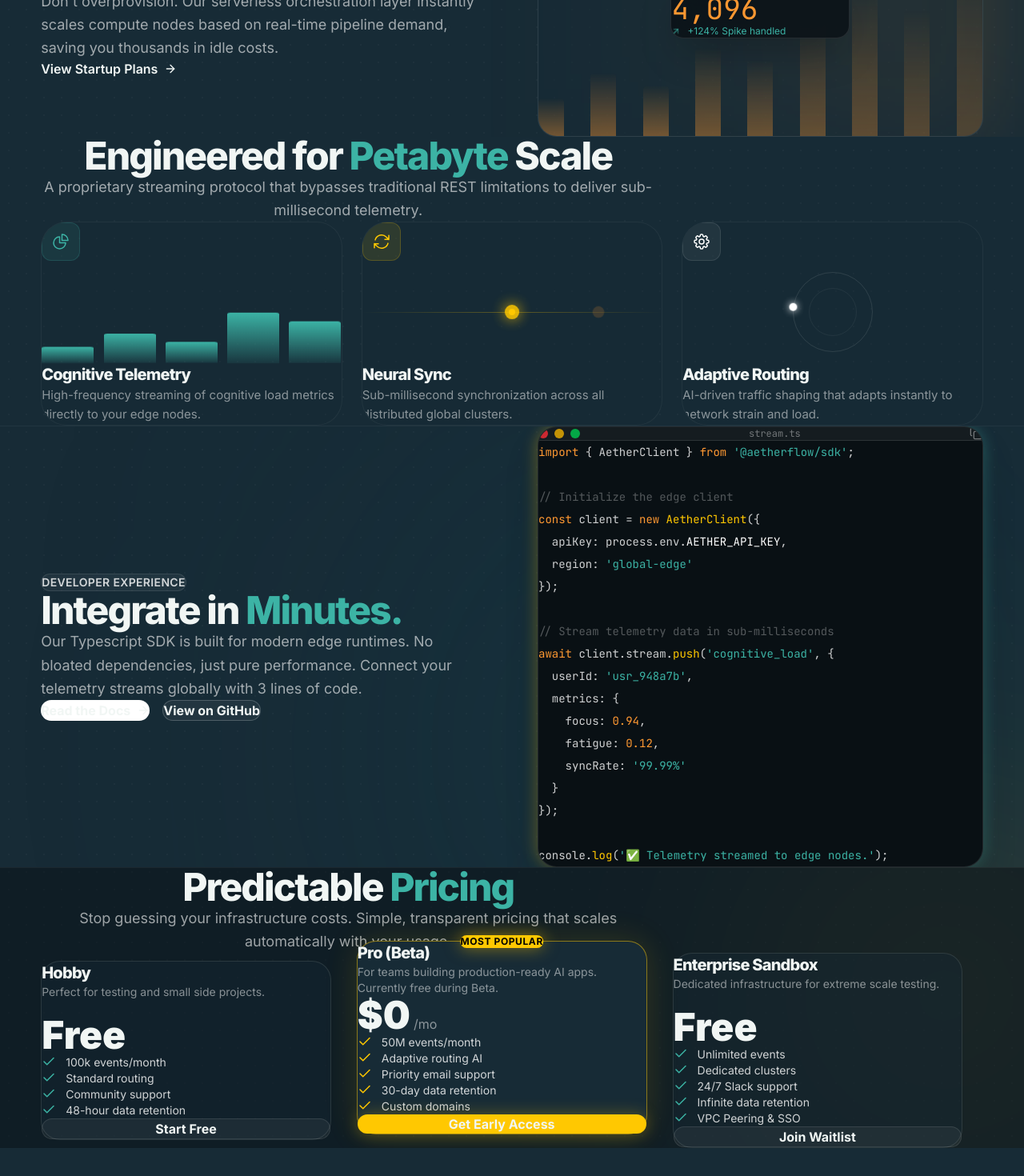
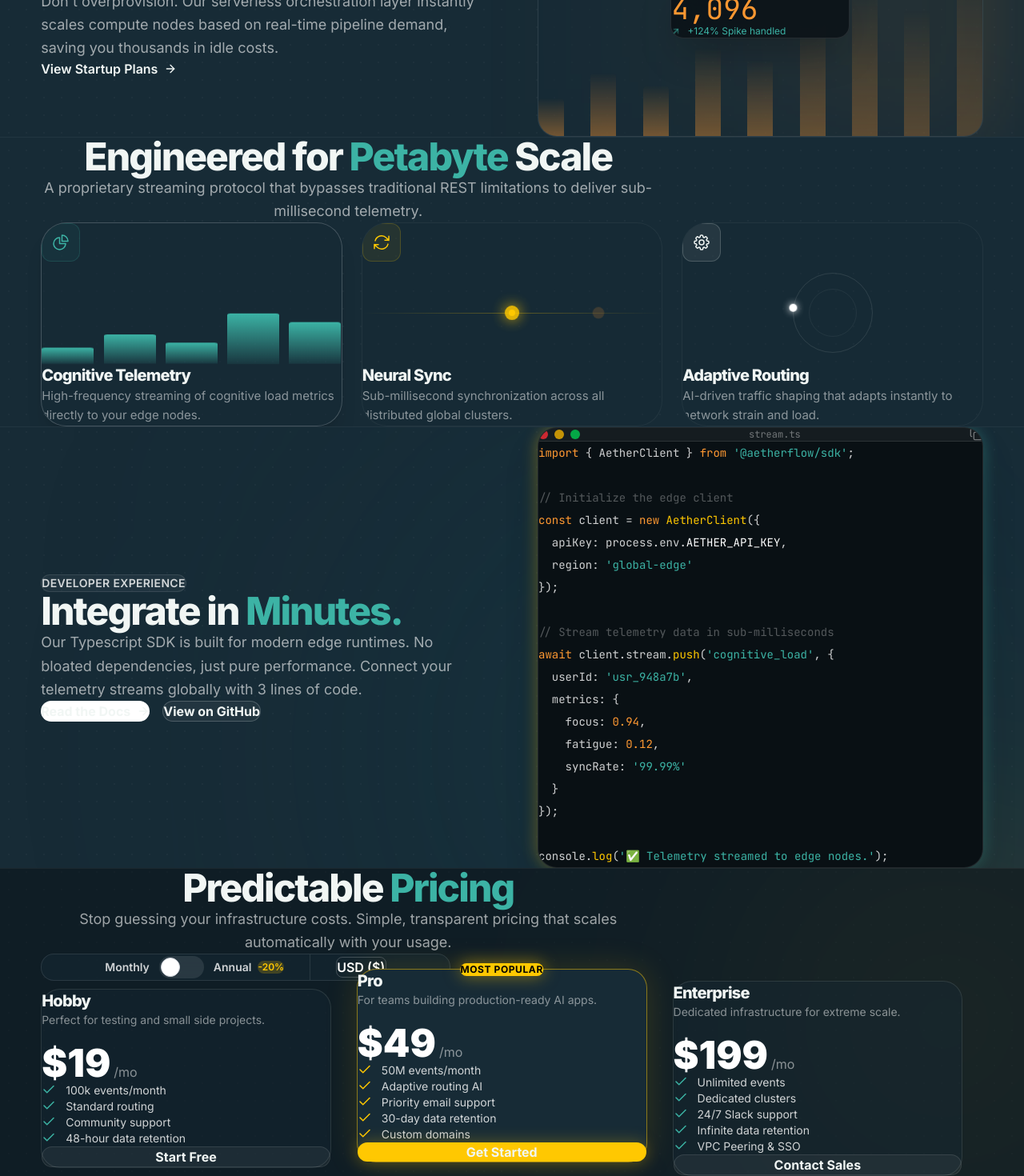
Before and after one commit to Khushisawalkar/frontend, a Next.js app: page / in a window 1280 px wide. Shown: the part 1473-2943 px from the top of the page at 80% size. Before the commit the page ends 2908 px from the top, so only its background shows below. Built offline with nearby package versions, Linux system fonts and the light colour scheme.

Commit message:
Phase 1 Compliance Architecture

```diff
--- a/src/app/layout.tsx
+++ b/src/app/layout.tsx
@@ -14,10 +14,18 @@ const mono = JetBrains_Mono({
   display: "swap",
 });
 
+import { Viewport } from "next";
+
+export const viewport: Viewport = {
+  themeColor: "#172B36",
+  width: "device-width",
+  initialScale: 1,
+};
+
 export const metadata: Metadata = {
-  title: "AetherFlow | AI Infrastructure",
+  title: "AetherFlow | Advanced AI Telemetry Platform",
   description:
-    "Build, orchestrate and scale AI infrastructure with enterprise-grade automation.",
+    "Build, orchestrate, and scale AI infrastructure with sub-millisecond telemetry and enterprise-grade automation.",
   keywords: [
     "AI",
     "Infrastructure",
@@ -25,15 +33,29 @@ export const metadata: Metadata = {
     "Machine Learning",
     "Cloud",
     "Data",
+    "Telemetry",
+    "Edge Nodes"
   ],
   authors: [{ name: "Khushi Sawalkar" }],
   creator: "Khushi Sawalkar",
-  themeColor: "#172B36",
   openGraph: {
     title: "AetherFlow",
-    description:
-      "Enterprise AI Infrastructure Platform",
+    description: "Enterprise AI Infrastructure Platform",
+    url: "https://Khushisawalkar.github.io/frontend/",
+    siteName: "AetherFlow",
+    images: [
+      {
+        url: "https://Khushisawalkar.github.io/frontend/og.png",
+        width: 1200,
+        height: 630,
+      },
+    ],
     type: "website",
+  },
+  twitter: {
+    card: "summary_large_image",
+    title: "AetherFlow | Advanced AI Telemetry Platform",
+    description: "Build, orchestrate, and scale AI infrastructure with sub-millisecond telemetry.",
   },
 };
 
--- a/src/components/features/Features.tsx
+++ b/src/components/features/Features.tsx
@@ -1,9 +1,11 @@
 "use client";
 
-import { useEffect, useRef } from "react";
+import { useEffect, useRef, useState } from "react";
+import { ChevronDown } from "lucide-react";
 
 export default function Features() {
   const containerRef = useRef<HTMLDivElement>(null);
+  const [activeIndex, setActiveIndex] = useState<number>(0);
 
   useEffect(() => {
     const container = containerRef.current;
@@ -12,6 +14,9 @@ export default function Features() {
     const cards = container.querySelectorAll('.bento-card');
 
     const handleMouseMove = (e: MouseEvent) => {
+      // Glow effect only runs on desktop to save mobile performance
+      if (window.innerWidth < 768) return;
+
       cards.forEach((card) => {
         const rect = (card as HTMLElement).getBoundingClientRect();
         const x = e.clientX - rect.left;
@@ -26,18 +31,57 @@ export default function Features() {
     return () => container.removeEventListener("mousemove", handleMouseMove);
   }, []);
 
+  const features = [
+    {
+      title: "Cognitive Telemetry",
+      desc: "High-frequency streaming of cognitive load metrics directly to your edge nodes.",
+      icon: "chart-pie.svg",
+      color: "#3CB3A5",
+      animation: (
+         <div className="h-32 w-full mb-8 flex items-end gap-3 px-4 pt-4">
+            {[40, 70, 45, 90, 60].map((height, i) => (
+              <div key={i} className="flex-1 bg-gradient-to-t from-[#3CB3A5]/10 to-[#3CB3A5] rounded-t-sm animate-bar" style={{ height: `${height}%`, animationDelay: `${i * 0.2}s` }} />
+            ))}
+         </div>
+      )
+    },
+    {
+      title: "Neural Sync",
+      desc: "Sub-millisecond synchronization across all distributed global clusters.",
+      icon: "arrow-path.svg",
+      color: "#FFC801",
+      animation: (
+         <div className="h-32 w-full mb-8 relative flex items-center justify-center pt-4">
+             <div className="absolute w-full h-[1px] bg-gradient-to-r from-transparent via-[#FFC801]/30 to-transparent" />
+             <div className="absolute w-4 h-4 bg-[#FFC801] rounded-full shadow-[0_0_15px_#FFC801] animate-ping" style={{ animationDuration: '3s' }} />
+             <div className="absolute w-2 h-2 bg-[#FFC801] rounded-full" />
+             <div className="absolute left-[20%] w-2 h-2 bg-[#FF9932] rounded-full animate-ping" style={{ animationDelay: '1s', animationDuration: '3s' }} />
+             <div className="absolute right-[20%] w-2 h-2 bg-[#FF9932] rounded-full animate-ping" style={{ animationDelay: '2s', animationDuration: '3s' }} />
+         </div>
+      )
+    },
+    {
+      title: "Adaptive Routing",
+      desc: "AI-driven traffic shaping that adapts instantly to network strain and load.",
+      icon: "cog-8-tooth.svg",
+      color: "#F1F6F4",
+      animation: (
+         <div className="h-32 w-full mb-8 relative flex items-center justify-center overflow-hidden pt-4">
+            <div className="w-[100px] h-[100px] border border-white/10 rounded-full flex items-center justify-center">
+              <div className="w-[60px] h-[60px] border border-white/5 rounded-full" />
+            </div>
+            <div className="absolute w-2.5 h-2.5 bg-white rounded-full shadow-[0_0_10px_white] animate-travel" />
+         </div>
+      )
+    }
+  ];
+
   return (
-    <section id="features" className="relative py-32 overflow-hidden z-10">
+    <section id="features" className="relative py-32 overflow-hidden z-10 border-t border-white/5">
       <style dangerouslySetInnerHTML={{__html: `
-        @keyframes pulseHeight {
-          0% { transform: scaleY(0.4); }
-          100% { transform: scaleY(1); }
-        }
+        @keyframes pulseHeight { 0% { transform: scaleY(0.4); } 100% { transform: scaleY(1); } }
         .animate-bar { transform-origin: bottom; animation: pulseHeight 1.5s ease-in-out infinite alternate; }
-        @keyframes travelDot {
-          0% { transform: rotate(0deg) translateX(50px) rotate(0deg); }
-          100% { transform: rotate(360deg) translateX(50px) rotate(-360deg); }
-        }
+        @keyframes travelDot { 0% { transform: rotate(0deg) translateX(50px) rotate(0deg); } 100% { transform: rotate(360deg) translateX(50px) rotate(-360deg); } }
         .animate-travel { animation: travelDot 4s linear infinite; }
       `}} />
       <div className="section max-w-7xl mx-auto px-6">
@@ -51,75 +95,50 @@ export default function Features() {
           </p>
         </div>
 
+        {/* Bento Grid (Desktop) / Accordion (Mobile) Wrapper */}
         <div ref={containerRef} className="grid grid-cols-1 md:grid-cols-3 gap-6">
 
-          {/* Card 1: Telemetry */}
-          <div className="bento-card relative bg-[#172B36]/40 rounded-[2rem] p-8 border border-white/5 overflow-hidden group hover:border-white/10 transition-colors">
-            {/* Glow border pseudo-element */}
-            <div className="absolute inset-0 z-0 opacity-0 group-hover:opacity-100 transition-opacity duration-500 pointer-events-none" style={{ background: 'radial-gradient(600px circle at var(--mouse-x) var(--mouse-y), rgba(60,179,165,0.12), transparent 40%)' }} />
+          {features.map((feat, index) => {
+            const isActive = activeIndex === index;
+            return (
+              <div
+                key={index}
+                onMouseEnter={() => window.innerWidth >= 768 && setActiveIndex(index)}
+                className={`bento-card relative bg-[#172B36]/40 rounded-[2rem] border overflow-hidden group transition-all duration-[400ms] ease-in-out ${
+                  isActive ? "border-white/20 bg-[#172B36]/60 shadow-xl" : "border-white/5"
+                }`}
+              >
+                {/* Glow border pseudo-element (Desktop only) */}
+                <div className="absolute inset-0 z-0 opacity-0 group-hover:opacity-100 transition-opacity duration-500 pointer-events-none hidden md:block" style={{ background: `radial-gradient(600px circle at var(--mouse-x) var(--mouse-y), ${feat.color}15, transparent 40%)` }} />
 
-            <div className="relative z-10 flex flex-col h-full">
-              <div className="w-12 h-12 rounded-xl bg-[#3CB3A5]/10 border border-[#3CB3A5]/20 flex items-center justify-center mb-6">
-                 <div className="w-6 h-6 bg-[#3CB3A5]" style={{ maskImage: "url('/frontend/SVGs/chart-pie.svg')", maskSize: "contain", maskRepeat: "no-repeat", WebkitMaskImage: "url('/frontend/SVGs/chart-pie.svg')", WebkitMaskSize: "contain", WebkitMaskRepeat: "no-repeat" }} />
+                {/* Accordion Header (Mobile Clickable Area) */}
+                <div
+                  className="relative z-10 flex items-center justify-between p-6 md:p-8 cursor-pointer md:cursor-default"
+                  onClick={() => window.innerWidth < 768 && setActiveIndex(index)}
+                >
+                  <div className="flex items-center gap-4">
+                    <div className={`w-12 h-12 rounded-xl border flex items-center justify-center transition-colors`} style={{ borderColor: `${feat.color}30`, backgroundColor: `${feat.color}10` }}>
+                       <div className="w-6 h-6 transition-transform duration-700 group-hover:rotate-180" style={{ backgroundColor: feat.color, maskImage: `url('/frontend/SVGs/${feat.icon}')`, maskSize: "contain", maskRepeat: "no-repeat", WebkitMaskImage: `url('/frontend/SVGs/${feat.icon}')`, WebkitMaskSize: "contain", WebkitMaskRepeat: "no-repeat" }} />
+                    </div>
+                    <h3 className="text-xl font-bold tracking-tight md:hidden">{feat.title}</h3>
+                  </div>
+                  <ChevronDown className={`md:hidden transition-transform duration-300 ${isActive ? "rotate-180 text-white" : "text-white/30"}`} />
+                </div>
+
+                {/* Body Content (Desktop: Always Visible, Mobile: Accordion Body) */}
+                <div
+                   className={`relative z-10 flex flex-col transition-[max-height,opacity,padding] duration-[400ms] ease-in-out overflow-hidden md:max-h-[500px] md:opacity-100 md:px-8 md:pb-8 ${
+                     isActive ? "max-h-[500px] opacity-100 px-6 pb-6" : "max-h-0 opacity-0 px-6 pb-0 md:px-8 md:pb-8"
+                   }`}
+                >
+                  {feat.animation}
+                  <h3 className="text-xl font-bold mb-3 tracking-tight hidden md:block">{feat.title}</h3>
+                  <p className="text-white/50 text-[15px] leading-relaxed">{feat.desc}</p>
+                </div>
+
               </div>
-
-              {/* Unique Animation: Chart bars growing */}
-              <div className="h-32 w-full mb-8 flex items-end gap-3 px-4">
-                {[40, 70, 45, 90, 60].map((height, i) => (
-                  <div key={i} className="flex-1 bg-gradient-to-t from-[#3CB3A5]/10 to-[#3CB3A5] rounded-t-sm animate-bar" style={{ height: `${height}%`, animationDelay: `${i * 0.2}s` }} />
-                ))}
-              </div>
-
-              <h3 className="text-xl font-bold mb-3 tracking-tight">Cognitive Telemetry</h3>
-              <p className="text-white/50 text-[15px] leading-relaxed">High-frequency streaming of cognitive load metrics directly to your edge nodes.</p>
-            </div>
-          </div>
-
-          {/* Card 2: Neural Sync */}
-          <div className="bento-card relative bg-[#172B36]/40 rounded-[2rem] p-8 border border-white/5 overflow-hidden group hover:border-white/10 transition-colors">
-            <div className="absolute inset-0 z-0 opacity-0 group-hover:opacity-100 transition-opacity duration-500 pointer-events-none" style={{ background: 'radial-gradient(600px circle at var(--mouse-x) var(--mouse-y), rgba(255,200,1,0.12), transparent 40%)' }} />
-
-            <div className="relative z-10 flex flex-col h-full">
-              <div className="w-12 h-12 rounded-xl bg-[#FFC801]/10 border border-[#FFC801]/20 flex items-center justify-center mb-6">
-                 <div className="w-6 h-6 bg-[#FFC801] transition-transform duration-700 group-hover:rotate-180" style={{ maskImage: "url('/frontend/SVGs/arrow-path.svg')", maskSize: "contain", maskRepeat: "no-repeat", WebkitMaskImage: "url('/frontend/SVGs/arrow-path.svg')", WebkitMaskSize: "contain", WebkitMaskRepeat: "no-repeat" }} />
-              </div>
-
-              {/* Unique Animation: Pulsing nodes */}
-              <div className="h-32 w-full mb-8 relative flex items-center justify-center">
-                 <div className="absolute w-full h-[1px] bg-gradient-to-r from-transparent via-[#FFC801]/30 to-transparent" />
-                 <div className="absolute w-4 h-4 bg-[#FFC801] rounded-full shadow-[0_0_15px_#FFC801] animate-ping" style={{ animationDuration: '3s' }} />
-                 <div className="absolute w-2 h-2 bg-[#FFC801] rounded-full" />
-
-                 <div className="absolute left-[20%] w-2 h-2 bg-[#FF9932] rounded-full animate-ping" style={{ animationDelay: '1s', animationDuration: '3s' }} />
-                 <div className="absolute right-[20%] w-2 h-2 bg-[#FF9932] rounded-full animate-ping" style={{ animationDelay: '2s', animationDuration: '3s' }} />
-              </div>
-
-              <h3 className="text-xl font-bold mb-3 tracking-tight">Neural Sync</h3>
-              <p className="text-white/50 text-[15px] leading-relaxed">Sub-millisecond synchronization across all distributed global clusters.</p>
-            </div>
-          </div>
-
-          {/* Card 3: Adaptive Routing */}
-          <div className="bento-card relative bg-[#172B36]/40 rounded-[2rem] p-8 border border-white/5 overflow-hidden group hover:border-white/10 transition-colors">
-            <div className="absolute inset-0 z-0 opacity-0 group-hover:opacity-100 transition-opacity duration-500 pointer-events-none" style={{ background: 'radial-gradient(600px circle at var(--mouse-x) var(--mouse-y), rgba(241,246,244,0.1), transparent 40%)' }} />
-
-            <div className="relative z-10 flex flex-col h-full">
-              <div className="w-12 h-12 rounded-xl bg-white/5 border border-white/10 flex items-center justify-center mb-6">
-                 <div className="w-6 h-6 bg-white transition-transform duration-700 group-hover:rotate-90" style={{ maskImage: "url('/frontend/SVGs/cog-8-tooth.svg')", maskSize: "contain", maskRepeat: "no-repeat", WebkitMaskImage: "url('/frontend/SVGs/cog-8-tooth.svg')", WebkitMaskSize: "contain", WebkitMaskRepeat: "no-repeat" }} />
-              </div>
-
-              {/* Unique Animation: Packet traveling on path */}
-              <div className="h-32 w-full mb-8 relative flex items-center justify-center overflow-hidden">
-                <div className="w-[100px] h-[100px] border border-white/10 rounded-full flex items-center justify-center">
-                  <div className="w-[60px] h-[60px] border border-white/5 rounded-full" />
-                </div>
-                <div className="absolute w-2.5 h-2.5 bg-white rounded-full shadow-[0_0_10px_white] animate-travel" />
-              </div>
-
-              <h3 className="text-xl font-bold mb-3 tracking-tight">Adaptive Routing</h3>
-              <p className="text-white/50 text-[15px] leading-relaxed">AI-driven traffic shaping that adapts instantly to network strain and load.</p>
-            </div>
-          </div>
+            )
+          })}
 
         </div>
       </div>
--- a/src/components/pricing/Pricing.tsx
+++ b/src/components/pricing/Pricing.tsx
@@ -2,64 +2,123 @@
 
 import { Check } from "lucide-react";
 import Link from "next/link";
+import { useEffect, useRef } from "react";
+
+const pricingMatrix = {
+  baseRates: { hobby: 19, pro: 49, enterprise: 199 },
+  multipliers: { monthly: 1, annual: 0.8 },
+  tariffs: {
+    USD: { rate: 1, symbol: "$" },
+    EUR: { rate: 0.92, symbol: "€" },
+    INR: { rate: 83, symbol: "₹" }
+  }
+};
 
 const plans = [
   {
+    id: "hobby",
     name: "Hobby",
-    price: "Free",
     description: "Perfect for testing and small side projects.",
-    features: [
-      "100k events/month",
-      "Standard routing",
-      "Community support",
-      "48-hour data retention",
-    ],
+    features: ["100k events/month", "Standard routing", "Community support", "48-hour data retention"],
     cta: "Start Free",
     popular: false,
   },
   {
-    name: "Pro (Beta)",
-    price: "$0",
-    period: "/mo",
-    description: "For teams building production-ready AI apps. Currently free during Beta.",
-    features: [
-      "50M events/month",
-      "Adaptive routing AI",
-      "Priority email support",
-      "30-day data retention",
-      "Custom domains",
-    ],
-    cta: "Get Early Access",
+    id: "pro",
+    name: "Pro",
+    description: "For teams building production-ready AI apps.",
+    features: ["50M events/month", "Adaptive routing AI", "Priority email support", "30-day data retention", "Custom domains"],
+    cta: "Get Started",
     popular: true,
   },
   {
-    name: "Enterprise Sandbox",
-    price: "Free",
-    description: "Dedicated infrastructure for extreme scale testing.",
-    features: [
-      "Unlimited events",
-      "Dedicated clusters",
-      "24/7 Slack support",
-      "Infinite data retention",
-      "VPC Peering & SSO",
-    ],
-    cta: "Join Waitlist",
+    id: "enterprise",
+    name: "Enterprise",
+    description: "Dedicated infrastructure for extreme scale.",
+    features: ["Unlimited events", "Dedicated clusters", "24/7 Slack support", "Infinite data retention", "VPC Peering & SSO"],
+    cta: "Contact Sales",
     popular: false,
   },
 ];
 
 export default function Pricing() {
+  const billingToggleRef = useRef<HTMLInputElement>(null);
+  const currencySelectRef = useRef<HTMLSelectElement>(null);
+  const priceNodesRef = useRef<{ [key: string]: HTMLSpanElement | null }>({});
+
+  useEffect(() => {
+    const billingToggle = billingToggleRef.current;
+    const currencySelect = currencySelectRef.current;
+
+    const updatePrices = () => {
+      if (!billingToggle || !currencySelect) return;
+
+      const isAnnual = billingToggle.checked;
+      const currency = currencySelect.value as "USD" | "EUR" | "INR";
+
+      const multiplier = isAnnual ? pricingMatrix.multipliers.annual : pricingMatrix.multipliers.monthly;
+      const tariff = pricingMatrix.tariffs[currency];
+
+      plans.forEach(plan => {
+        const node = priceNodesRef.current[plan.id];
+        if (node) {
+          const baseRate = pricingMatrix.baseRates[plan.id as keyof typeof pricingMatrix.baseRates];
+          const finalPrice = (baseRate * multiplier * tariff.rate).toFixed(0);
+
+          // Zero-Render DOM Manipulation Constraint
+          node.textContent = `${tariff.symbol}${finalPrice}`;
+        }
+      });
+    };
+
+    // Initial setup
+    updatePrices();
+
+    // Attach native event listeners to prevent React state re-renders
+    billingToggle?.addEventListener('change', updatePrices);
+    currencySelect?.addEventListener('change', updatePrices);
+
+    return () => {
+      billingToggle?.removeEventListener('change', updatePrices);
+      currencySelect?.removeEventListener('change', updatePrices);
+    };
+  }, []);
+
   return (
     <section id="pricing" className="relative py-32 overflow-hidden z-10 border-t border-white/5 bg-[#091014]/50">
       <div className="section max-w-7xl mx-auto px-6">
 
-        <div className="mb-24 text-center max-w-3xl mx-auto">
+        <div className="mb-16 text-center max-w-3xl mx-auto">
           <h2 className="text-4xl md:text-5xl font-black mb-6 tracking-tight">
             Predictable <span className="text-[#3CB3A5]">Pricing</span>
           </h2>
-          <p className="text-white/60 text-lg leading-relaxed">
+          <p className="text-white/60 text-lg leading-relaxed mb-10">
             Stop guessing your infrastructure costs. Simple, transparent pricing that scales automatically with your usage.
           </p>
+
+          {/* Pricing Controls (No React State here) */}
+          <div className="flex flex-col sm:flex-row items-center justify-center gap-8 bg-[#172B36]/50 p-4 rounded-2xl border border-white/10 max-w-lg mx-auto backdrop-blur-md">
+
+            <div className="flex items-center gap-3">
+              <span className="text-white/80 font-semibold text-sm">Monthly</span>
+              <label className="relative inline-flex items-center cursor-pointer">
+                <input type="checkbox" ref={billingToggleRef} className="sr-only peer" />
+                <div className="w-14 h-7 bg-white/10 peer-focus:outline-none rounded-full peer peer-checked:after:translate-x-full peer-checked:after:border-white after:content-[''] after:absolute after:top-[2px] after:left-[2px] after:bg-white after:border-gray-300 after:border after:rounded-full after:h-6 after:w-6 after:transition-all peer-checked:bg-[#FFC801]"></div>
+              </label>
+              <span className="text-white/80 font-semibold text-sm flex items-center gap-2">
+                 Annual <span className="text-xs bg-[#FFC801]/20 text-[#FFC801] px-2 py-0.5 rounded-full">-20%</span>
+              </span>
+            </div>
+
+            <div className="w-px h-8 bg-white/10 hidden sm:block" />
+
+            <select ref={currencySelectRef} className="bg-transparent border border-white/20 text-white rounded-lg px-3 py-1.5 outline-none focus:border-[#3CB3A5] font-semibold appearance-none cursor-pointer">
+              <option value="USD">USD ($)</option>
+              <option value="EUR">EUR (€)</option>
+              <option value="INR">INR (₹)</option>
+            </select>
+
+          </div>
         </div>
 
         <div className="grid grid-cols-1 md:grid-cols-3 gap-8 items-center max-w-6xl mx-auto">
@@ -67,7 +126,7 @@ export default function Pricing() {
           {plans.map((plan) => (
             <div
               key={plan.name}
-              className={`relative rounded-3xl p-8 flex flex-col group transition-all duration-500 ease-out hover:-translate-y-4 ${
+              className={`relative rounded-3xl p-8 flex flex-col group transition-all duration-[400ms] ease-in-out hover:-translate-y-4 ${
                 plan.popular
                   ? "bg-[#172B36] border border-[#FFC801]/50 shadow-[0_0_40px_rgba(255,200,1,0.15)] md:-translate-y-4 md:hover:-translate-y-8 z-10"
                   : "bg-[#172B36]/40 border border-white/10 hover:border-white/20 hover:bg-[#172B36]/60"
@@ -83,8 +142,13 @@ export default function Pricing() {
               <p className="text-white/50 text-sm mb-6 h-10">{plan.description}</p>
 
               <div className="flex items-baseline gap-1 mb-8">
-                <span className="text-5xl font-black">{plan.price}</span>
-                {plan.period && <span className="text-white/50">{plan.period}</span>}
+                <span
+                  ref={el => { priceNodesRef.current[plan.id] = el; }}
+                  className="text-5xl font-black text-white"
+                >
+                  $0
+                </span>
+                <span className="text-white/50">/mo</span>
               </div>
 
               <div className="flex-1">
```
